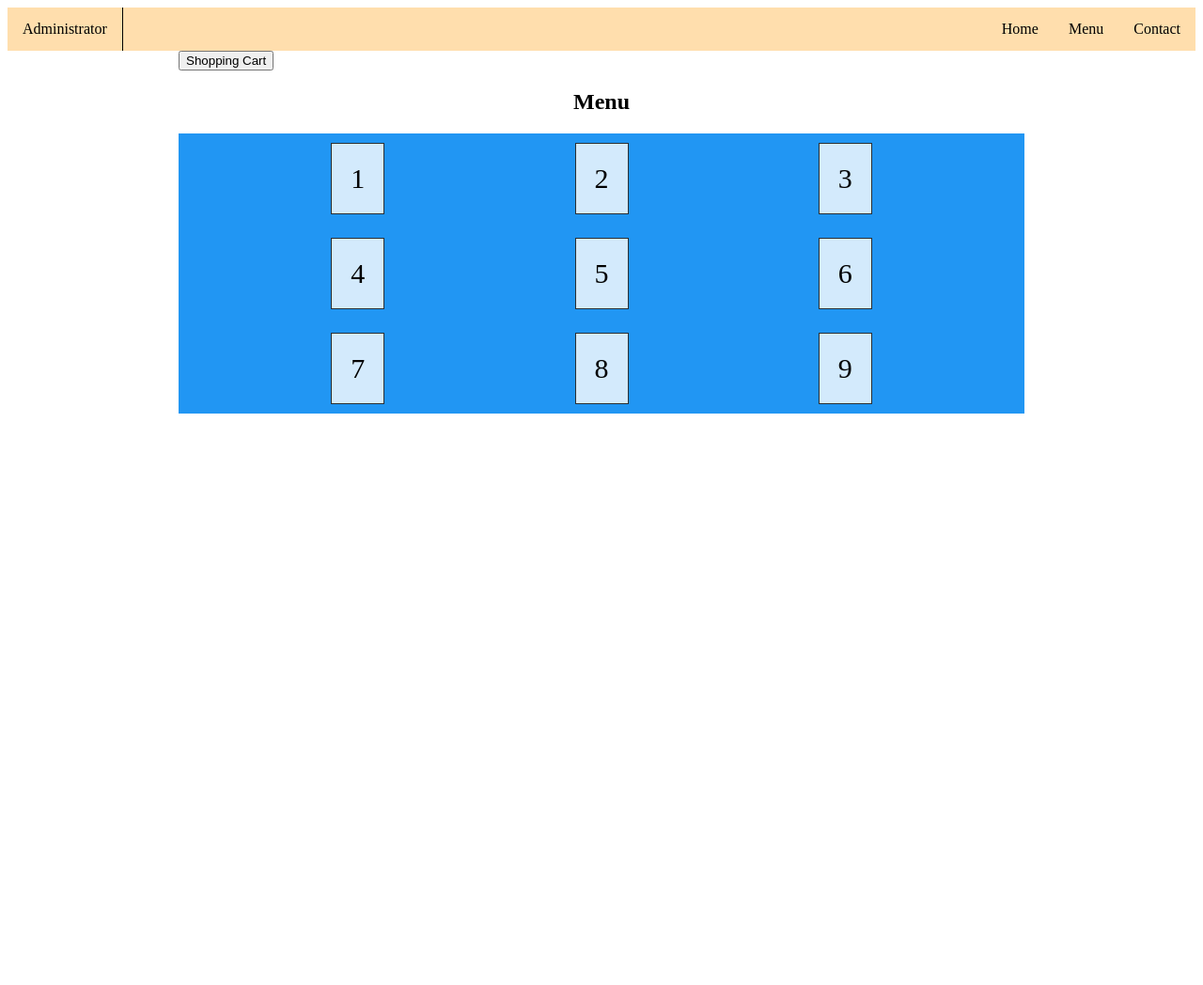
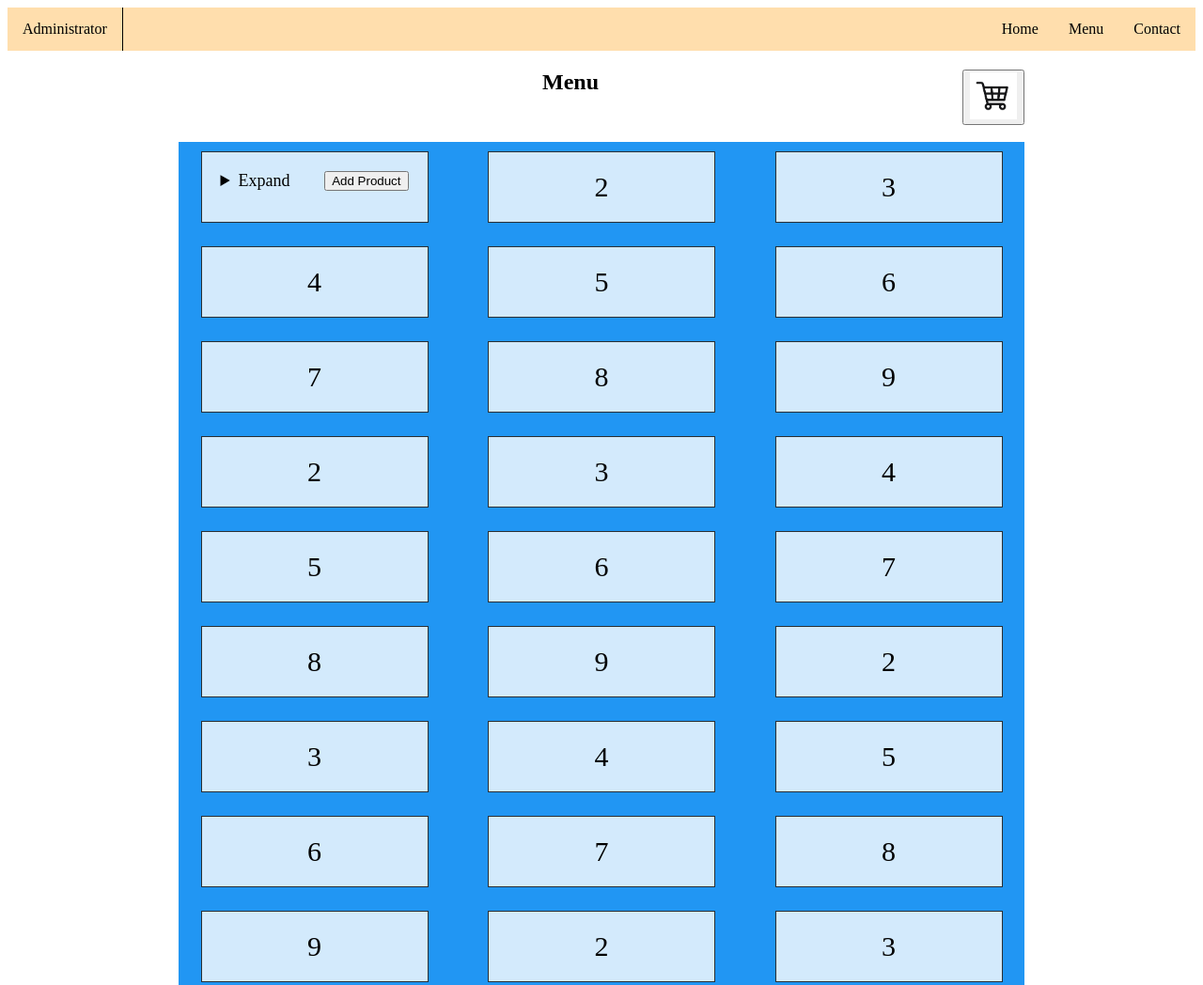
Before and after one commit to 5Minuti/5Minuti-store, a plain HTML site: page 5Minuti-store-frontend/public_html/HTML/menu.html in a window 1280 px wide. Shown: the top 1048 px of the page at 94% size. Before the commit the page ends 800 px from the top, so only its background shows below. Drawn offline with Linux system fonts and the light colour scheme.

Commit message:
Shopping cart and menu same page added buttons

```diff
--- a/5Minuti-store-frontend/public_html/CSS/style.css
+++ b/5Minuti-store-frontend/public_html/CSS/style.css
@@ -145,6 +145,7 @@ button:hover {
   background-color: #2196F3;
   padding: 10px;
   justify-content: space-evenly;
+  margin-top: 50px;
 }
 .grid-item {
   background-color: rgba(255, 255, 255, 0.8);
@@ -152,4 +153,30 @@ button:hover {
   padding: 20px;
   font-size: 30px;
   text-align: center;
+  width: 200px;
 }
+
+.shoppingCart{
+    border-top: solid;
+    margin-top: 30px;
+}
+
+.productSummary{
+    font-size: 0.6em;
+
+    float: left;
+}
+
+.productButtons{
+
+
+}
+.addToShoppingCartButton{
+    float: right;
+
+}
+
+.shoppingCartButton{
+    float: right;
+
+}
--- a/5Minuti-store-frontend/public_html/HTML/menu.html
+++ b/5Minuti-store-frontend/public_html/HTML/menu.html
@@ -33,14 +33,46 @@ and open the template in the editor.
 
                <section id="menu" class="container menu">
 
-                   <a href="shoppingCart.html"> <button type="button" onclick="">Shopping Cart</button></a>
+                   <a href=" #shoppingCart"> <button class="shoppingCartButton" type="button"><img src="../Images/cart.jpg" width="50" ></button></a>
 
                  <h1>Menu</h1>
                  <div id="newProduct" class="newProduct">
 
                         <div class="grid-container">
-                            <div class="grid-item">1</div>
+                            <div class="grid-item">
+                                <div class="productButtons">
+                                    <details>
+                                        <summary class="productSummary">Expand</summary>
+                                        <p class="productInfo">Product information will go here</p>
+                                     </details>
+                                    <button class="addToShoppingCartButton">Add Product</button>
+                                </div>
+                            </div>
                             <div class="grid-item">2</div>
+                            <div class="grid-item">3</div>
+                            <div class="grid-item">4</div>
+                            <div class="grid-item">5</div>
+                            <div class="grid-item">6</div>
+                            <div class="grid-item">7</div>
+                            <div class="grid-item">8</div>
+                            <div class="grid-item">9</div>
+                              <div class="grid-item">2</div>
+                            <div class="grid-item">3</div>
+                            <div class="grid-item">4</div>
+                            <div class="grid-item">5</div>
+                            <div class="grid-item">6</div>
+                            <div class="grid-item">7</div>
+                            <div class="grid-item">8</div>
+                            <div class="grid-item">9</div>
+                              <div class="grid-item">2</div>
+                            <div class="grid-item">3</div>
+                            <div class="grid-item">4</div>
+                            <div class="grid-item">5</div>
+                            <div class="grid-item">6</div>
+                            <div class="grid-item">7</div>
+                            <div class="grid-item">8</div>
+                            <div class="grid-item">9</div>
+                              <div class="grid-item">2</div>
                             <div class="grid-item">3</div>
                             <div class="grid-item">4</div>
                             <div class="grid-item">5</div>
@@ -54,5 +86,21 @@ and open the template in the editor.
 
 
             </section>
+
+              <section id="shoppingCart" class="container shoppingCart" >
+            <h2 class="section-header">CART</h2>
+            <div class="cartRow">
+                <span class="cart-item cart-header cart-column">Item</span>
+                <span class="cart-price cart-header cart-column">Price</span>
+                <span class="cart-quantity cart-header cart-column">Quantity</span>
+            </div>
+            <div class="cart-items">
+            </div>
+            <div class="cart-total">
+                <strong class="cart-total-title">Total</strong>
+                <span class="cart-total-price">$0</span>
+            </div>
+            <button class="btn btn-primary btn-purchase" type="button">PURCHASE</button>
+        </section>
     </body>
 </html>
```
Also changed, not shown: 5Minuti-store-frontend/public_html/Images/cart.jpg (added).
